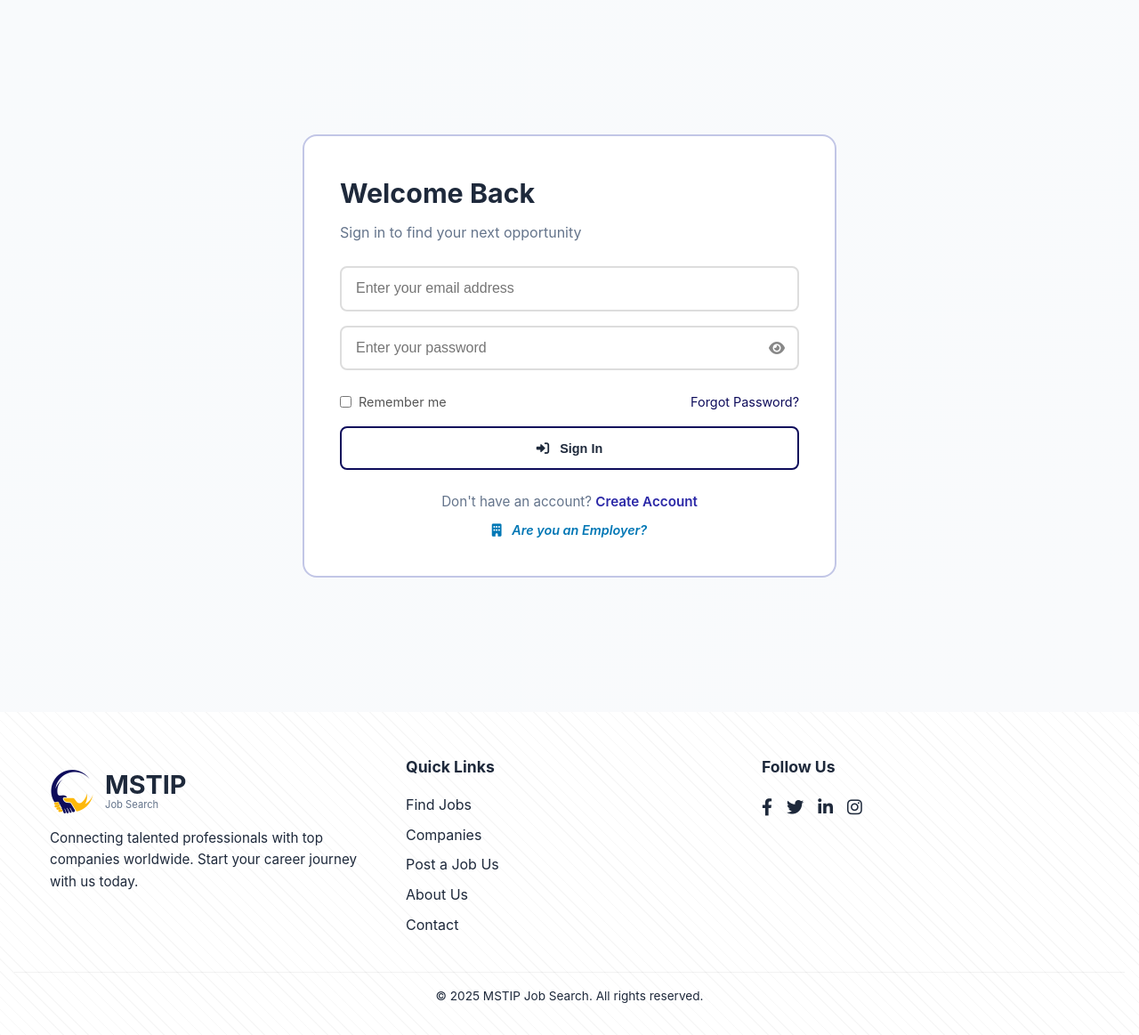
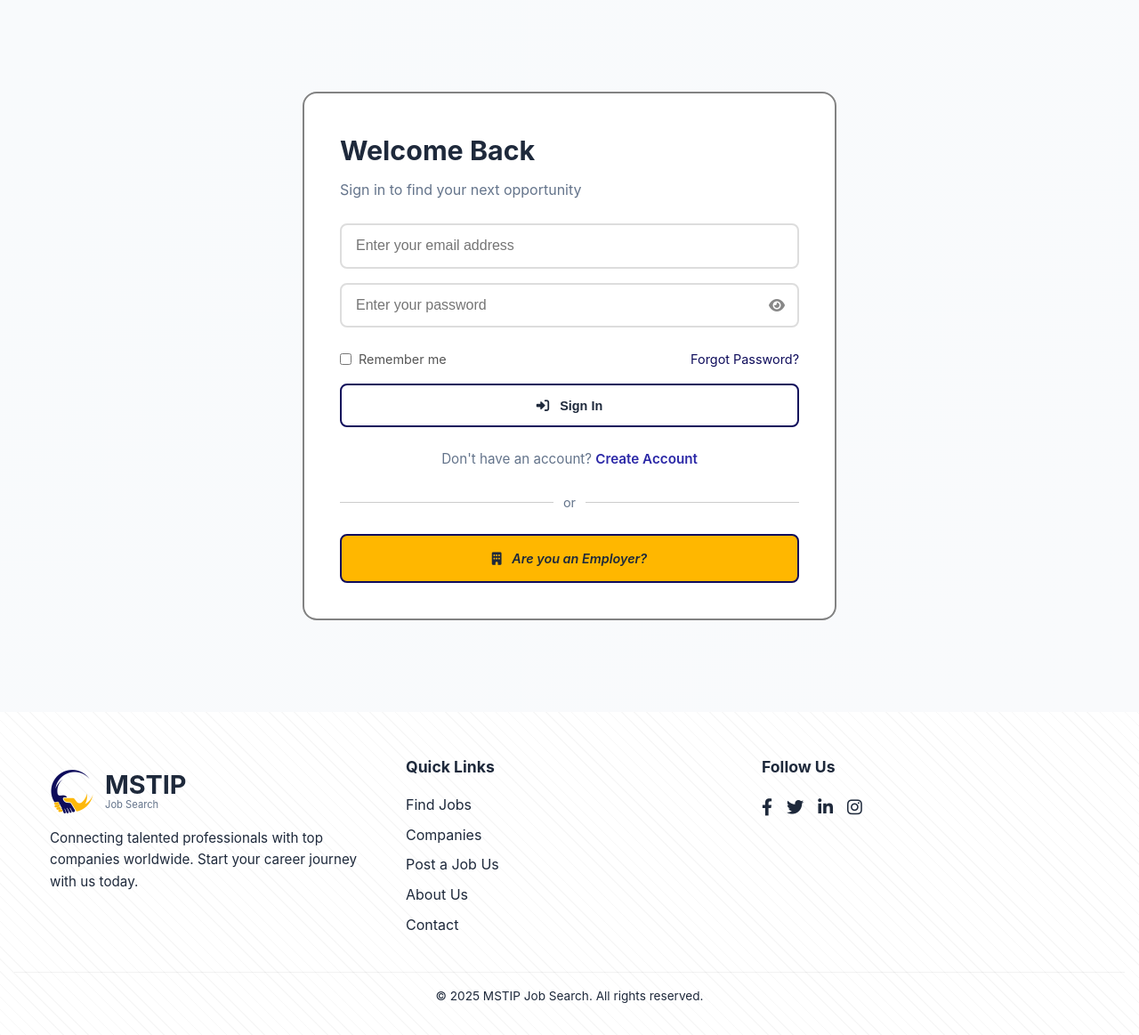
Before and after one commit to Ryderhxrzy/MSTIP-Job-Search, a PHP site: page /login in a window 1280 px wide. Shown: the part 70-1233 px from the top of the page at 89% size. Run offline with PHP 8.4, Linux system fonts and the light colour scheme.

Commit message:
added button for employer and improve designs

```diff
--- a/assets/css/global.css
+++ b/assets/css/global.css
@@ -11,7 +11,7 @@
     --primary-color: #0e0c5b;
     --primary-hover: #0b0a48;
     --primary-light: #2b28a7;
-    --primary-border: #c2c6e6;
+    --primary-border: #828282;
 
     --button-hover: #0c0a68a9;
 
--- a/assets/css/homepage.css
+++ b/assets/css/homepage.css
@@ -892,7 +892,8 @@
 
     .search-btn {
         padding: 0.875rem 1rem;
-        font-size: 0.95rem;
+        font-size: 0.9rem;
+        font-weight: 550;
     }
 
     .popular-searches {
--- a/assets/css/login.css
+++ b/assets/css/login.css
@@ -1,8 +1,30 @@
-/* ================= Login Page Styles ================= */
 .headers {
   background: linear-gradient(135deg, var(--surface-color) 0%, #f9fafc 100%);
 }
 
+.error-message {
+  font-size: 0.85rem;
+  margin-top: 0.3rem;
+  display: none;
+}
+
+.form-group input.error {
+  border-color: red !important;
+}
+
+.form-group input.success {
+  border-color: green !important;
+}
+
+.error-message.error-text {
+  color: red;
+  display: block;
+}
+
+.error-message.success-text {
+  color: green;
+  display: block;
+}
 
 .login-container {
   display: flex;
@@ -22,7 +44,6 @@
   border: 2px solid var(--primary-border);
 }
 
-/* Remove logo section styles */
 .login-title {
   font-size: 1.9rem;
   font-weight: bold;
@@ -36,7 +57,6 @@
   margin-bottom: 1.5rem;
 }
 
-/* Inputs */
 .login-form {
   display: flex;
   flex-direction: column;
@@ -46,6 +66,7 @@
 
 .form-group {
   position: relative;
+  width: 100%;
 }
 
 .form-group input {
@@ -62,6 +83,19 @@
   border-color: #0e0c5b;
 }
 
+/* Password group fix */
+.password-group {
+  display: flex;
+  align-items: center;
+  position: relative;
+  width: 100%;
+}
+
+.password-group input {
+  flex: 1;
+  padding-right: 2.5rem; /* space for eye icon */
+}
+
 .toggle-password {
   position: absolute;
   right: 1rem;
@@ -69,10 +103,11 @@
   transform: translateY(-50%);
   cursor: pointer;
   color: #888;
+  font-size: 1rem;
 }
 
-.asterisk {
-    color: var(--asterisk);
+.toggle-password:hover {
+  color: var(--primary-hover);
 }
 
 .form-options {
@@ -81,8 +116,6 @@
   align-items: center;
   margin-top: 0.5rem;
 }
-
-
 
 .remember-me {
   display: flex;
@@ -94,7 +127,6 @@
   width: auto;
   margin: 0;
 }
-
 
 .remember-me label {
   font-size: 0.9rem;
@@ -112,7 +144,6 @@
   text-decoration: underline;
 }
 
-/* Primary Button */
 .btn-login {
   color: var(--text-primary);
   padding: 0.9rem;
@@ -130,7 +161,6 @@
   color: white;
 }
 
-/* Bottom Links */
 .register-text {
   margin-top: 1.5rem;
   font-size: 0.95rem;
@@ -149,21 +179,52 @@
 }
 
 .employer-link {
+  background-color: var(--accent-color);
+  border: 2px solid var(--primary-color);
+  border-radius: 0.5rem;
+  font-weight: 550;
+  padding: 0.9rem;
   text-align: center;
   font-style: italic;
   margin-top: 0.5rem;
   font-size: 0.9rem;
+  cursor: pointer;
+}
+
+.employer-link:hover {
+  background-color: var(--accent-hover);
 }
 
 .employer-link a {
-  color: #0077B5;
+  color: var(--text-primary);
   font-weight: 600;
   text-decoration: none;
 }
 
-.employer-link a:hover {
-  text-decoration: underline;
+/* Divider with OR */
+.divider {
+  display: flex;
+  align-items: center;
+  text-align: center;
+  color: var(--text-secondary);
+  font-size: 0.9rem;
+  margin: 1.5rem 0;
 }
+
+.divider::before,
+.divider::after {
+  content: "";
+  flex: 1;
+  border-bottom: 1px solid #ccc;
+}
+
+.divider:not(:empty)::before {
+  margin-right: 0.75em;
+}
+.divider:not(:empty)::after {
+  margin-left: 0.75em;
+}
+
 
 /* Responsive Design */
 @media (max-width: 480px) {
--- a/assets/css/styles.css
+++ b/assets/css/styles.css
@@ -180,7 +180,7 @@
     align-items: center;
     justify-content: center;
     background-color: var(--accent-color);
-    color: white;
+    border: 2px solid var(--primary-color);
 }
 
 .btn-primary:hover {
--- a/login.php
+++ b/login.php
@@ -20,13 +20,17 @@
         <p class="login-subtitle">Sign in to find your next opportunity</p>
 
         <!-- Enhanced Login Form -->
-            <form class="login-form">
+        <form class="login-form" id="loginForm" novalidate>
             <div class="form-group">
-                    <input type="email" placeholder="Enter your email address" required>
+            <input type="email" id="email" placeholder="Enter your email address" required>
+            <small class="error-message" id="emailError"></small>
             </div>
-                <div class="form-group password-group">
+            <div class="form-group">
+            <div class="password-group">
                 <input type="password" id="password" placeholder="Enter your password" required>
                 <i class="fa fa-eye toggle-password" id="toggleIcon" onclick="togglePassword()"></i>
+            </div>
+            <small class="error-message" id="passwordError"></small>
             </div>
             <div class="form-options">
             <div class="remember-me">
@@ -44,7 +48,7 @@
         <p class="register-text">
             Don't have an account? <a href="#" class="register-links">Create Account</a>
         </p>
-
+        <div class="divider"><span>or</span></div>
         <p class="employer-link">
             <a href="#">
             <i class="fas fa-building" style="margin-right: 0.5rem;"></i>
```
Also changed, not shown: assets/js/log-reg-script.js (+57 -0 lines). Lines whose indentation alone changed are shown as unchanged.
